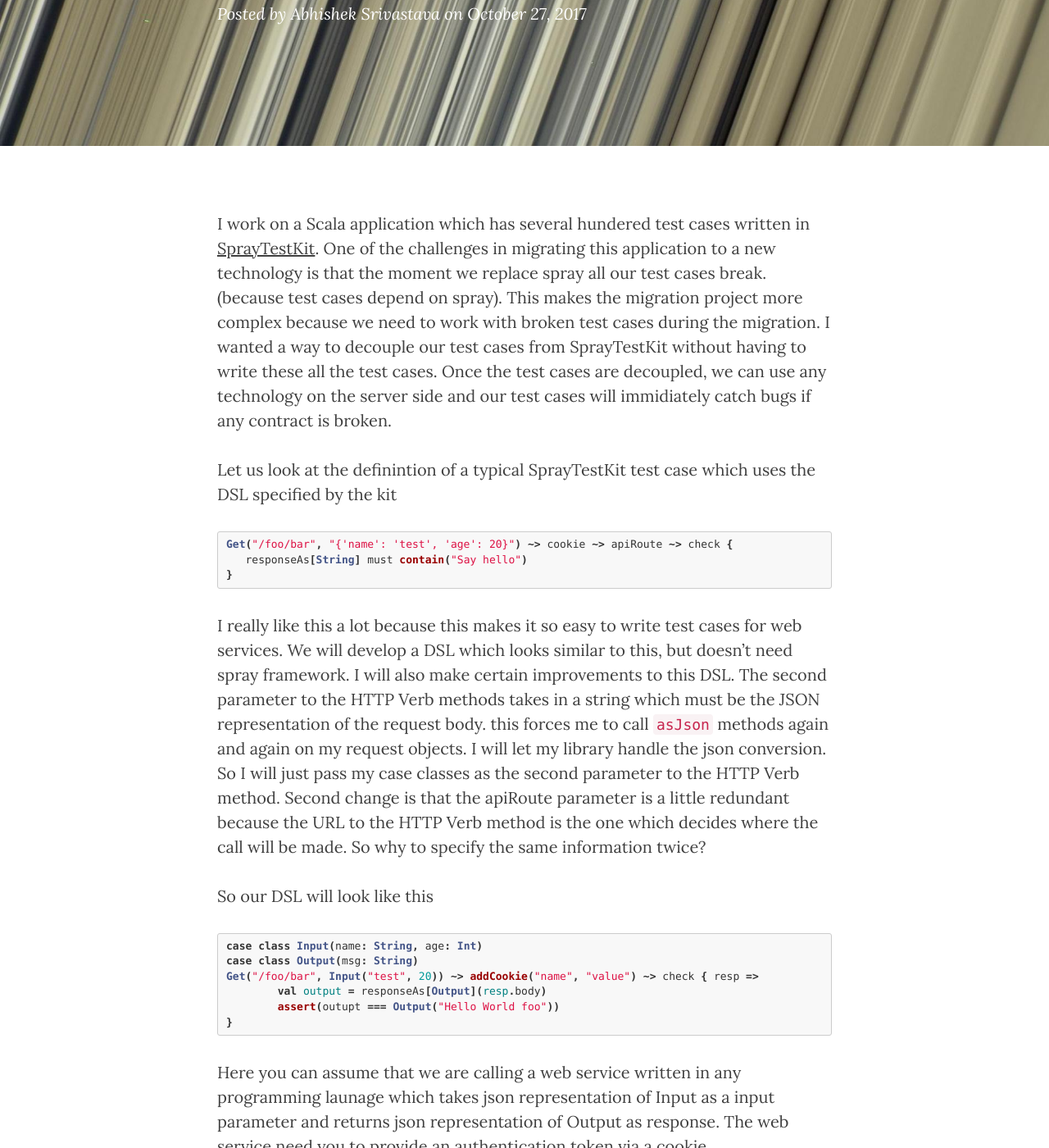
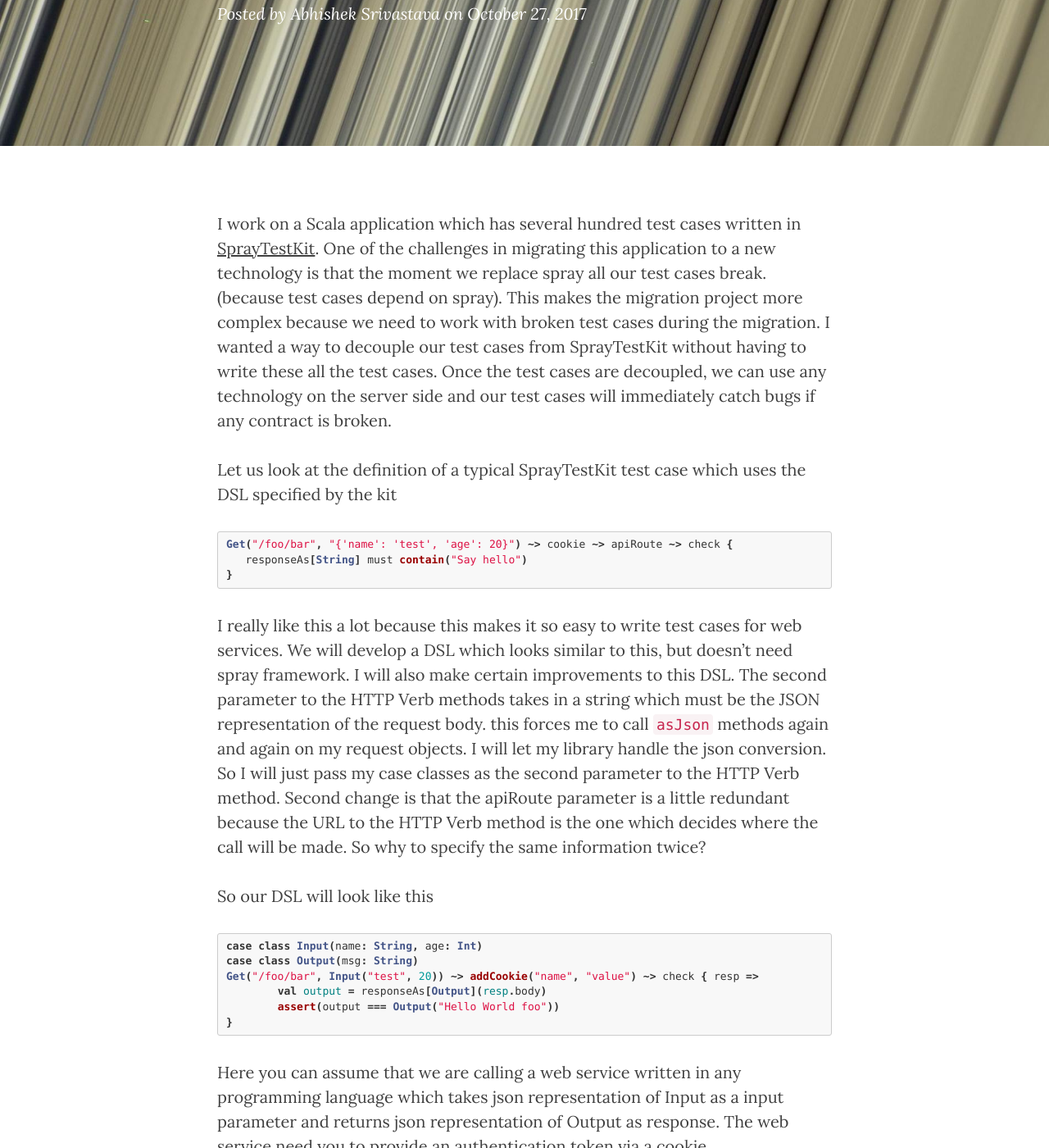
Before and after one commit to abhsrivastava/abhsrivastava.github.io, a Jekyll site: the page built from _posts/2017-10-27-Replace-SprayTestKit-With-Custom-DSL.md, in a window 1280 px wide and 1400 px high, scrolled down 391 px. Shown: the whole window at 82% size. Built offline with Jekyll 4.4.1, drawn with Linux system fonts in a browser that asks for light colours; nearby versions of some CDN libraries; some of the changed text lies outside the part shown.

Commit message:
fixed typo

````diff
--- a/_posts/2017-10-27-Replace-SprayTestKit-With-Custom-DSL.md
+++ b/_posts/2017-10-27-Replace-SprayTestKit-With-Custom-DSL.md
@@ -7,9 +7,9 @@ author:     "Abhishek Srivastava"
 header-img: "img/saturn-bg4.jpg"
 ---
 
-I work on a Scala application which has several hundered test cases written in [SprayTestKit][1]. One of the challenges in migrating this application to a new technology is that the moment we replace spray all our test cases break. (because test cases depend on spray). This makes the migration project more complex because we need to work with broken test cases during the migration. I wanted a way to decouple our test cases from SprayTestKit without having to write these all the test cases. Once the test cases are decoupled, we can use any technology on the server side and our test cases will immidiately catch bugs if any contract is broken.
+I work on a Scala application which has several hundred test cases written in [SprayTestKit][1]. One of the challenges in migrating this application to a new technology is that the moment we replace spray all our test cases break. (because test cases depend on spray). This makes the migration project more complex because we need to work with broken test cases during the migration. I wanted a way to decouple our test cases from SprayTestKit without having to write these all the test cases. Once the test cases are decoupled, we can use any technology on the server side and our test cases will immediately catch bugs if any contract is broken.
 
-Let us look at the definintion of a typical SprayTestKit test case which uses the DSL specified by the kit
+Let us look at the definition of a typical SprayTestKit test case which uses the DSL specified by the kit
 
 ```scala
 Get("/foo/bar", "{'name': 'test', 'age': 20}") ~> cookie ~> apiRoute ~> check {
@@ -26,11 +26,11 @@ case class Input(name: String, age: Int)
 case class Output(msg: String)
 Get("/foo/bar", Input("test", 20)) ~> addCookie("name", "value") ~> check { resp =>
 	val output = responseAs[Output](resp.body)
-	assert(outupt === Output("Hello World foo"))
+	assert(output === Output("Hello World foo"))
 }
 ```
 
-Here you can assume that we are calling a web service written in any programming launage which takes json representation of Input as a input parameter and returns json representation of Output as response. The web service need you to provide an authentication token via a cookie.
+Here you can assume that we are calling a web service written in any programming language which takes json representation of Input as a input parameter and returns json representation of Output as response. The web service need you to provide an authentication token via a cookie.
 
 Another change I am made to the DSL is that the test cases doesn't need to `Cookie` object because this will directly tie the test case to the Cookie object provided by my HTTP Library. Instead I use a function which takes two strings, and I will build the cookie internally. This means that my test cases don't need to directly touch the Http library objects. This will enable me to easily switch my HTTP Library without changing my test cases again. Currently I will use [Http4s][4], but tomorrow I can use anything else without changing the test case.
 
@@ -101,7 +101,6 @@ val check : (WebTestKitResponse => Unit) => Request => Unit = (f) => (req: Reque
    f(response)
 }
 ```
-
 
 Our current `~>` operator cannot be used for check function. because check function produces a function of type `Request => Unit`. but ~> expects `Request => Request`. So we will overload the `~>` method as
 
````
Also changed, not shown: other parts of _posts/2017-10-27-Replace-SprayTestKit-With-Custom-DSL.md (+3 -3 lines).
